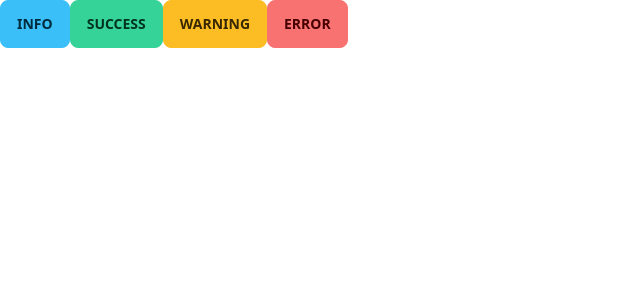
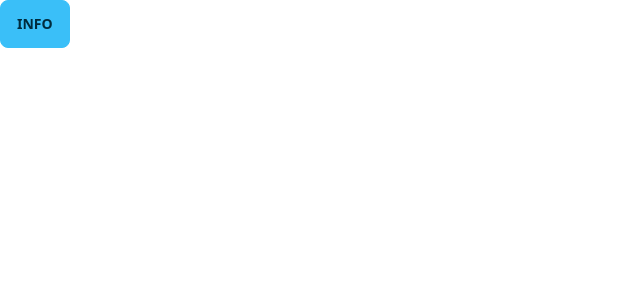
Before and after one commit to sumon2807/video-streaming-client, a React (Vite) app: page / in a window 1280 px wide. Shown: the top 300 px of the page, without its empty margins (0-640 px from the left). Built offline with nearby package versions, Linux system fonts and the light colour scheme.

Commit message:
single button

```diff
--- a/src/App.jsx
+++ b/src/App.jsx
@@ -5,9 +5,7 @@
   return (
     <>
       <button className="btn btn-info">Info</button>
-      <button className="btn btn-success">Success</button>
-      <button className="btn btn-warning">Warning</button>
-      <button className="btn btn-error">Error</button>
+
     </>
   )
 }
```
